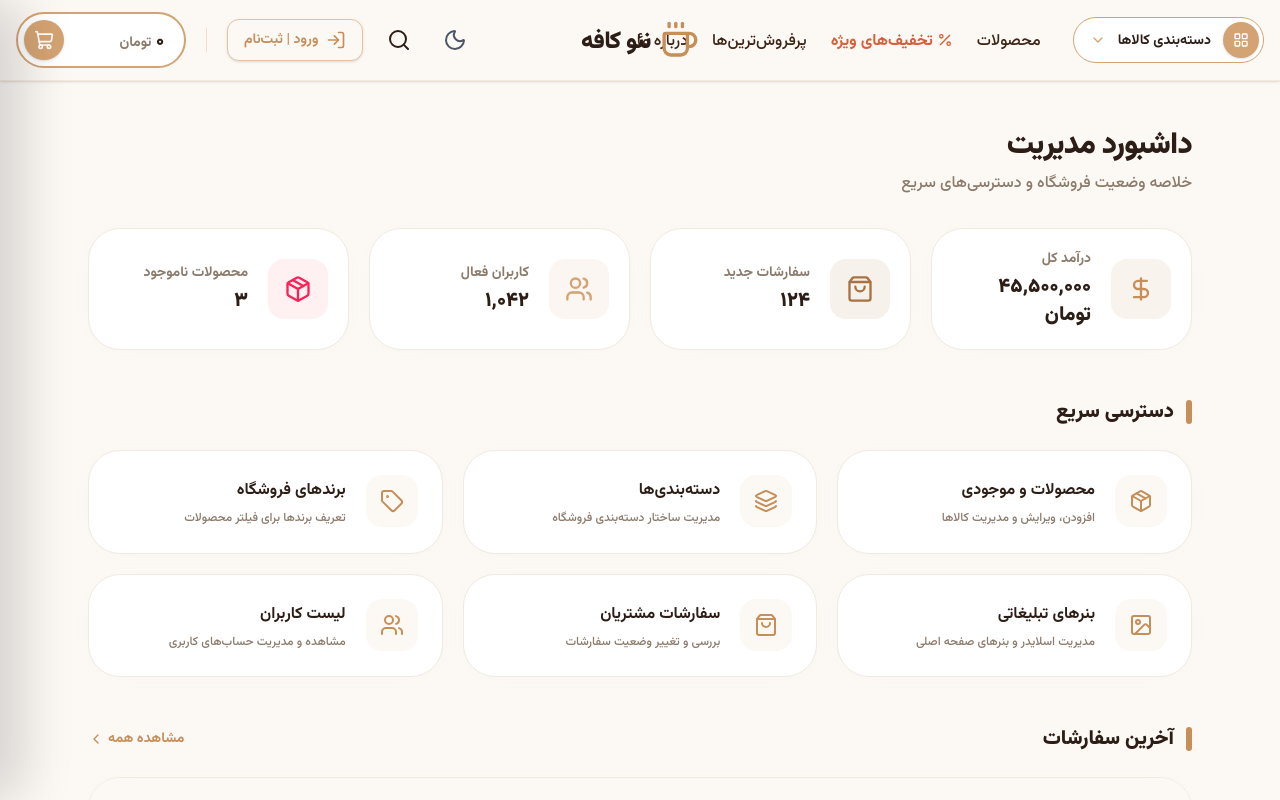
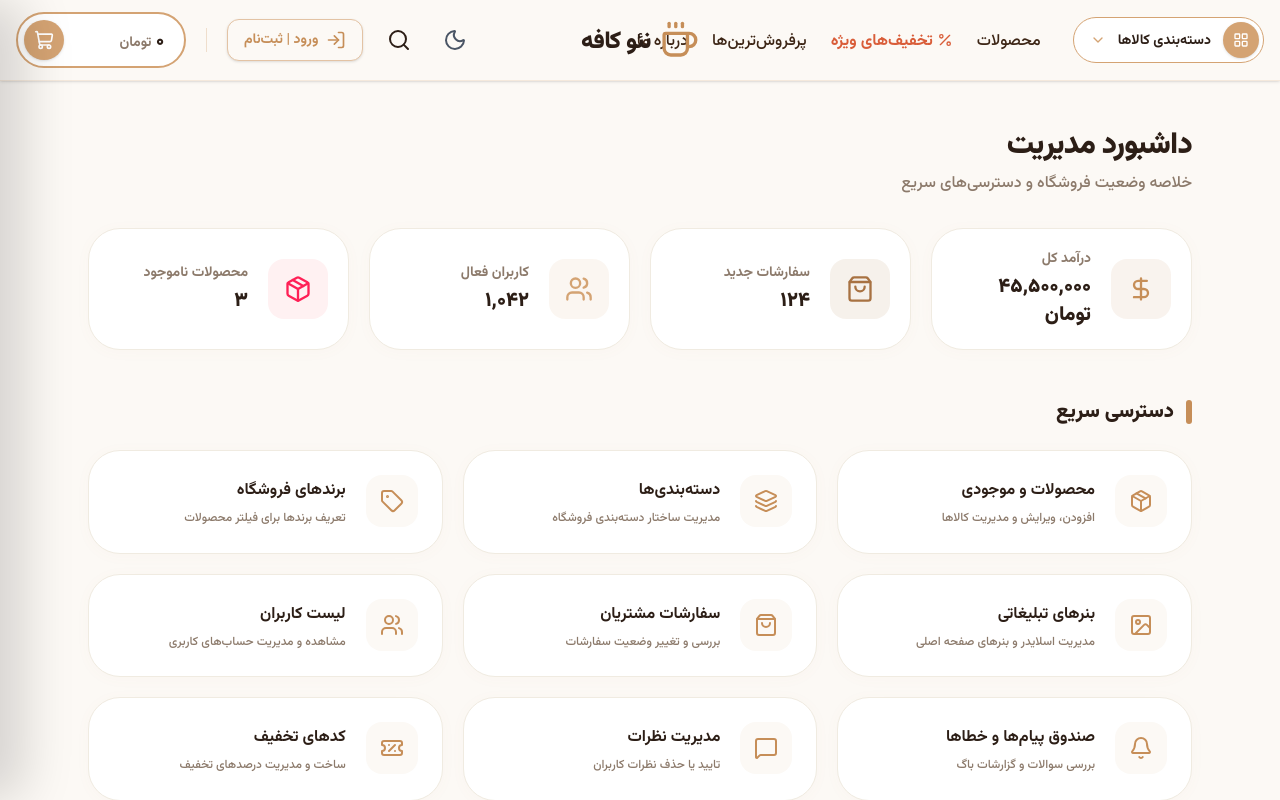
Before and after one commit to Shayan-Shams-2005/coffee-shop-monorepo, a Next.js app in the folder apps/web/: page /admin in a window 1280 px wide. Shown: the top 800 px of the page. Built offline with nearby package versions, Linux system fonts and the light colour scheme.

Commit message:
feat(dashboard): integrate routes for notifications, reviews, and coupons

```diff
--- a/apps/web/app/admin/page.tsx
+++ b/apps/web/app/admin/page.tsx
@@ -1,10 +1,12 @@
+// cSpell:disable
 "use client";
 
 import Link from "next/link";
 import {
   Users, ShoppingBag, DollarSign, Package,
   Layers, Tag, Image as ImageIcon,
-  Clock, CheckCircle, RotateCcw, ChevronLeft
+  Clock, CheckCircle, RotateCcw, ChevronLeft,
+  Bell, MessageSquare, TicketPercent
 } from "lucide-react";
 
 export default function AdminDashboard() {
@@ -22,6 +24,10 @@ export default function AdminDashboard() {
     { title: "بنرهای تبلیغاتی", desc: "مدیریت اسلایدر و بنرهای صفحه اصلی", href: "/admin/banners", icon: ImageIcon, accent: "text-[#C68E58] dark:text-rose-500", bg: "bg-[#FCF9F5] dark:bg-rose-500/10", hover: "group-hover:bg-[#C68E58] group-hover:text-white dark:group-hover:bg-rose-500 dark:group-hover:text-[#1A110F] group-hover:shadow-lg group-hover:shadow-[#C68E58]/30" },
     { title: "سفارشات مشتریان", desc: "بررسی و تغییر وضعیت سفارشات", href: "/admin/orders", icon: ShoppingBag, accent: "text-[#C68E58] dark:text-emerald-500", bg: "bg-[#FCF9F5] dark:bg-emerald-500/10", hover: "group-hover:bg-[#C68E58] group-hover:text-white dark:group-hover:bg-emerald-500 dark:group-hover:text-[#1A110F] group-hover:shadow-lg group-hover:shadow-[#C68E58]/30" },
     { title: "لیست کاربران", desc: "مشاهده و مدیریت حساب‌های کاربری", href: "/admin/users", icon: Users, accent: "text-[#C68E58] dark:text-blue-500", bg: "bg-[#FCF9F5] dark:bg-blue-500/10", hover: "group-hover:bg-[#C68E58] group-hover:text-white dark:group-hover:bg-blue-500 dark:group-hover:text-[#1A110F] group-hover:shadow-lg group-hover:shadow-[#C68E58]/30" },
+    // 🚀 New Sections Added Below
+    { title: "صندوق پیام‌ها و خطاها", desc: "بررسی سوالات و گزارشات باگ", href: "/admin/notifications", icon: Bell, accent: "text-[#C68E58] dark:text-orange-500", bg: "bg-[#FCF9F5] dark:bg-orange-500/10", hover: "group-hover:bg-[#C68E58] group-hover:text-white dark:group-hover:bg-orange-500 dark:group-hover:text-[#1A110F] group-hover:shadow-lg group-hover:shadow-[#C68E58]/30" },
+    { title: "مدیریت نظرات", desc: "تایید یا حذف نظرات کاربران", href: "/admin/reviews", icon: MessageSquare, accent: "text-[#C68E58] dark:text-teal-500", bg: "bg-[#FCF9F5] dark:bg-teal-500/10", hover: "group-hover:bg-[#C68E58] group-hover:text-white dark:group-hover:bg-teal-500 dark:group-hover:text-[#1A110F] group-hover:shadow-lg group-hover:shadow-[#C68E58]/30" },
+    { title: "کدهای تخفیف", desc: "ساخت و مدیریت درصدهای تخفیف", href: "/admin/coupons", icon: TicketPercent, accent: "text-[#C68E58] dark:text-pink-500", bg: "bg-[#FCF9F5] dark:bg-pink-500/10", hover: "group-hover:bg-[#C68E58] group-hover:text-white dark:group-hover:bg-pink-500 dark:group-hover:text-[#1A110F] group-hover:shadow-lg group-hover:shadow-[#C68E58]/30" },
   ];
 
   const recentOrders = [
```
